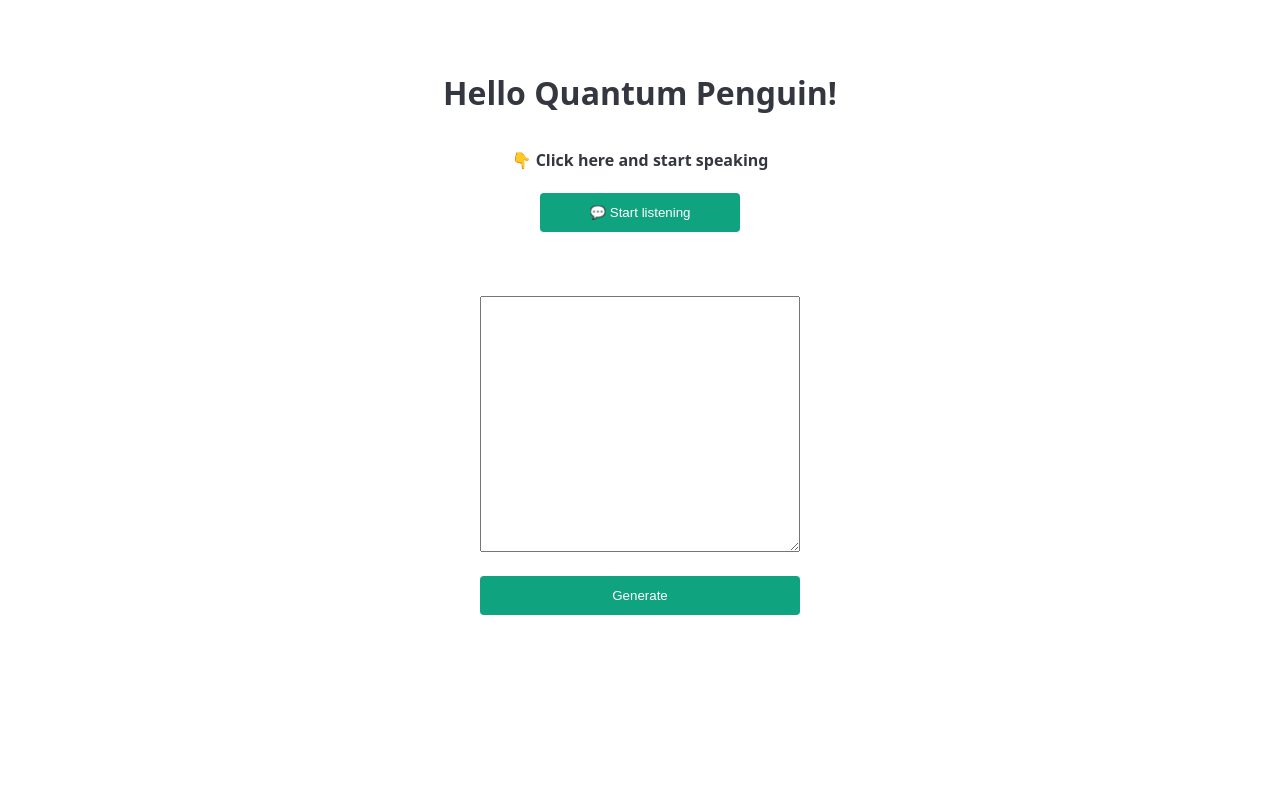
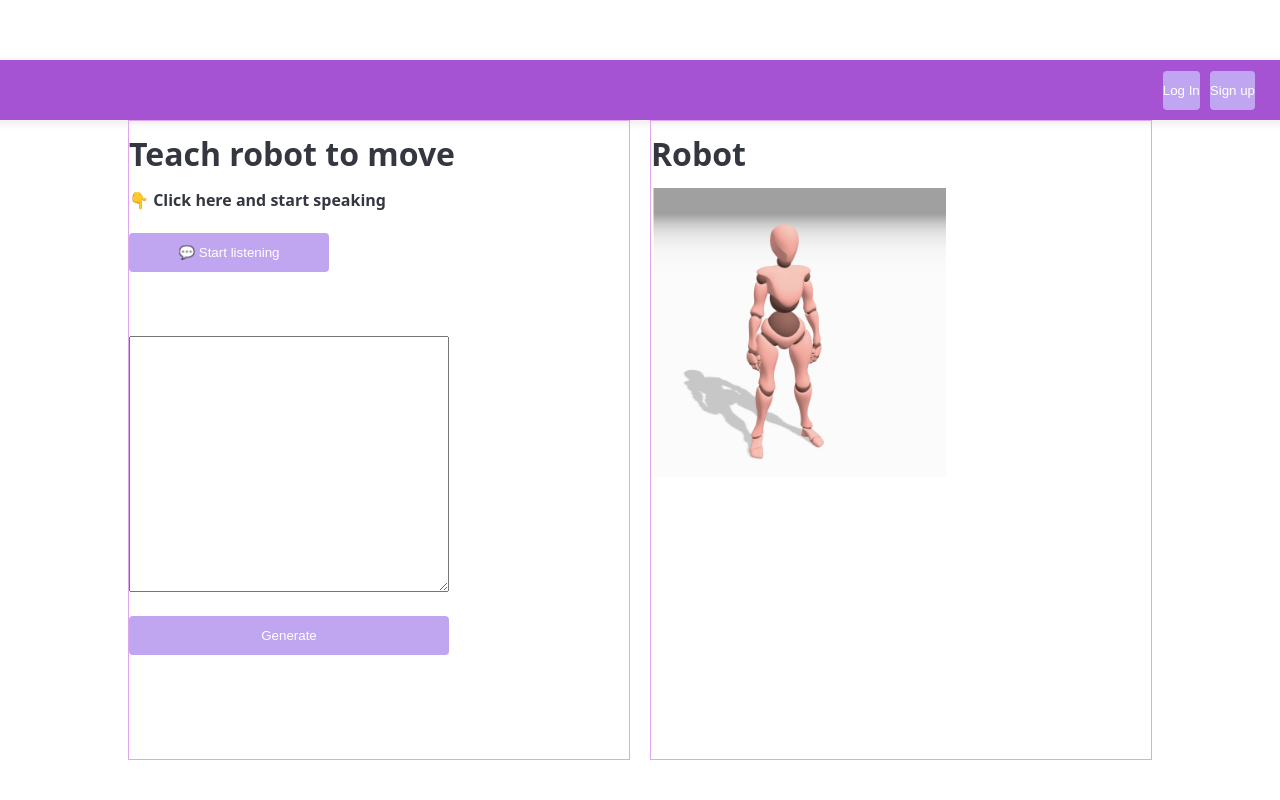
Before and after one commit to kexincchen/Teach-Robot-to-move, a Flask app: template templates/index.html in a window 1280 px wide. Run offline with Flask 3, Linux system fonts and the light colour scheme; the template is opened without the code that fills it, so the values that code supplies are empty.

Commit message:
Restyling display of the web

```diff
--- a/main.py
+++ b/main.py
@@ -20,7 +20,7 @@ def generate_output(input_text):
 
 @app.route('/')
 def index():
-    return render_template('robot.html')
+    return render_template('index.html')
 
 @app.route('/generate', methods=['POST'])
 def generate():
--- a/static/css/main.css
+++ b/static/css/main.css
@@ -2,13 +2,14 @@ body {
     margin: 0;
     padding: 0;
     font-family: system-ui;
-    color: #444;
+    color: #444 ;
   }
   /*
    * Formatting the header area
    */
+
   header {
-    background-color: #DFB887;
+    background-color: #fc65fc;
     height: 35px;
     width: 100%;
     opacity: .9;
@@ -44,7 +45,7 @@ form {
 }
 input[type="text"] {
   padding: 12px 16px;
-  border: 1px solid #10a37f;
+  border: 1px solid #b545d7;
   border-radius: 4px;
   margin-bottom: 24px;
 }
@@ -52,16 +53,35 @@ input[type="text"] {
   color: #8e8ea0;
   opacity: 1;
 }
+
 button {
   padding: 12px 0;
   color: #fff;
-  background-color: #10a37f;
+  background-color: #c0a6f1;
   border: none;
   border-radius: 4px;
   text-align: center;
   cursor: pointer;
+  transition: background-color 0.3s;
+}
+button:hover {
+  background-color: #9c6fef;
 }
 
+.flex-container {
+  display: flex;  /* Use flexbox to align children side by side */
+  width: 80%;   /* Set the width of the container */
+  height: 80vh;
+}
+
+.flex-child{
+  flex: 1;
+  border: 1px solid rgb(224, 166, 237); /* Show the flex reigon(test) */
+}
+
+.flex-child:first-child{
+  margin-right: 20px;
+}
 
 .output {
   margin-top: 40px;
@@ -80,3 +100,20 @@ button {
 #hints {
   width: 200px;
 }
+
+.top-bar {
+  background-color: #a653d3;
+  width: 100%;
+  height: 60px;
+  display: flex;
+  align-items: center;
+  justify-content: flex-end;
+  padding-right: 20px;
+  box-shadow: 0px 2px 10px rgba(0, 0, 0, 0.1);
+}
+
+.top-buttons{
+    display: flex;
+    gap: 10px;
+    padding: 10px 15px;
+}
--- a/templates/index.html
+++ b/templates/index.html
@@ -3,12 +3,22 @@
 <!DOCTYPE html>
 <html>
 <head>
-    <title>hello world</title>
+    <title>JD Robot</title>
     <link rel="stylesheet" href="{{ url_for('static', filename='css/main.css') }}">
 </head>
 <body>
 
-    <h1> Hello Quantum Penguin! </h1>
+    <div class="top-bar">
+        <div class="top-buttons">
+            <button id = "btn1"> Log In </button>
+            <button id = "btn2"> Sign up </button>
+        </div>
+    </div>
+
+    <div class = "flex-container">
+        <!-- Left side content (original content) -->
+        <div class = "flex-child left">
+            <h1> Teach robot to move </h1>
             <h4> 👇 Click here and start speaking </h4>
             <div class="speech-container">
                 <button id="hints">💬 Start listening</button>
@@ -24,8 +34,15 @@
              <div id="text-output">
                 <!-- The generated output will be displayed here -->
             </div>
+        </div>
 
+        <div class = "flex-child right">
+            <h1> Robot </h1>
+            <!-- Further need to be replaced with robot model -->
+            <img src="{{ url_for('static', filename='images/robot.png') }}" alt="robot" width="300" height="300">
+        </div>
 
+    </div>
 
     <script>
 
```
Also changed, not shown: static/images/robot.png (added). Lines whose indentation alone changed are shown as unchanged.
